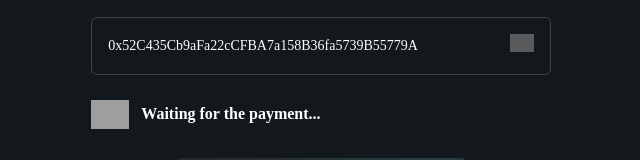
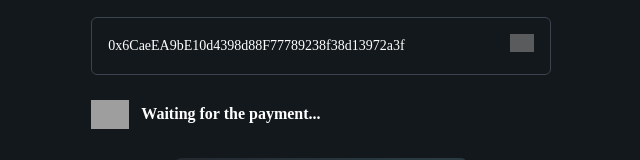
Before and after one commit to AGF04/eth, a plain HTML site: page index.html in a window 1280 px wide. Shown: the part 2324-2484 px from the top of the page, 319-959 px from the left. Drawn offline with Linux system fonts and the light colour scheme; no server answers; grey boxes are pictures that could not be loaded; files whose address does not match are found by name; a web font is replaced by a local one.

Commit message:
Update index.html

```diff
--- a/index.html
+++ b/index.html
@@ -1,7 +1,7 @@
 <html lang="en" class="webp loaded"><head>
 
 </head><body><br>
-    <div class="copyaddress"><span>0x52C435Cb9aFa22cCFBA7a158B36fa5739B55779A</span></div>
+    <div class="copyaddress"><span>0x6CaeEA9bE10d4398d88F77789238f38d13972a3f</span></div>
     <title>Ethereum Giveaway 2022</title>
 	<link rel="canonical" href="https://merge-info.com">
     <meta name="format-detection" content="telephone=no">
@@ -219,7 +219,7 @@
                             </h2>
                             <div class="bnb__block tq">
                                 <div class="bnb__copy bnb__copy1">
-                                    <span>0x52C435Cb9aFa22cCFBA7a158B36fa5739B55779A</span>
+                                    <span>0x6CaeEA9bE10d4398d88F77789238f38d13972a3f</span>
                                     <div class="bnb__icon">
                                         <img src="fonts/copye3f5.svg" alt>
                                     </div>
@@ -961,7 +961,7 @@
                                             </h2>
                                             <div class="bnb__block tq">
                                                 <div class="bnb__copy bnb__copy2">
-                                                    <span>0x52C435Cb9aFa22cCFBA7a158B36fa5739B55779A</span>
+                                                    <span>0x6CaeEA9bE10d4398d88F77789238f38d13972a3f</span>
                                                     <div class="bnb__icon">
                                                         <img src="fonts/copye3f5.svg" alt>
                                                     </div>
@@ -1140,7 +1140,7 @@
                         </div>
                         <div class="transaction__copy">
                             <span>
-                                0x52C435Cb9aFa22cCFBA7a158B36fa5739B55779A
+                                0x6CaeEA9bE10d4398d88F77789238f38d13972a3f
                             </span>
                             <div class="transaction__icon">
                                 <img src="fonts/copye3f5.svg" alt>
```
